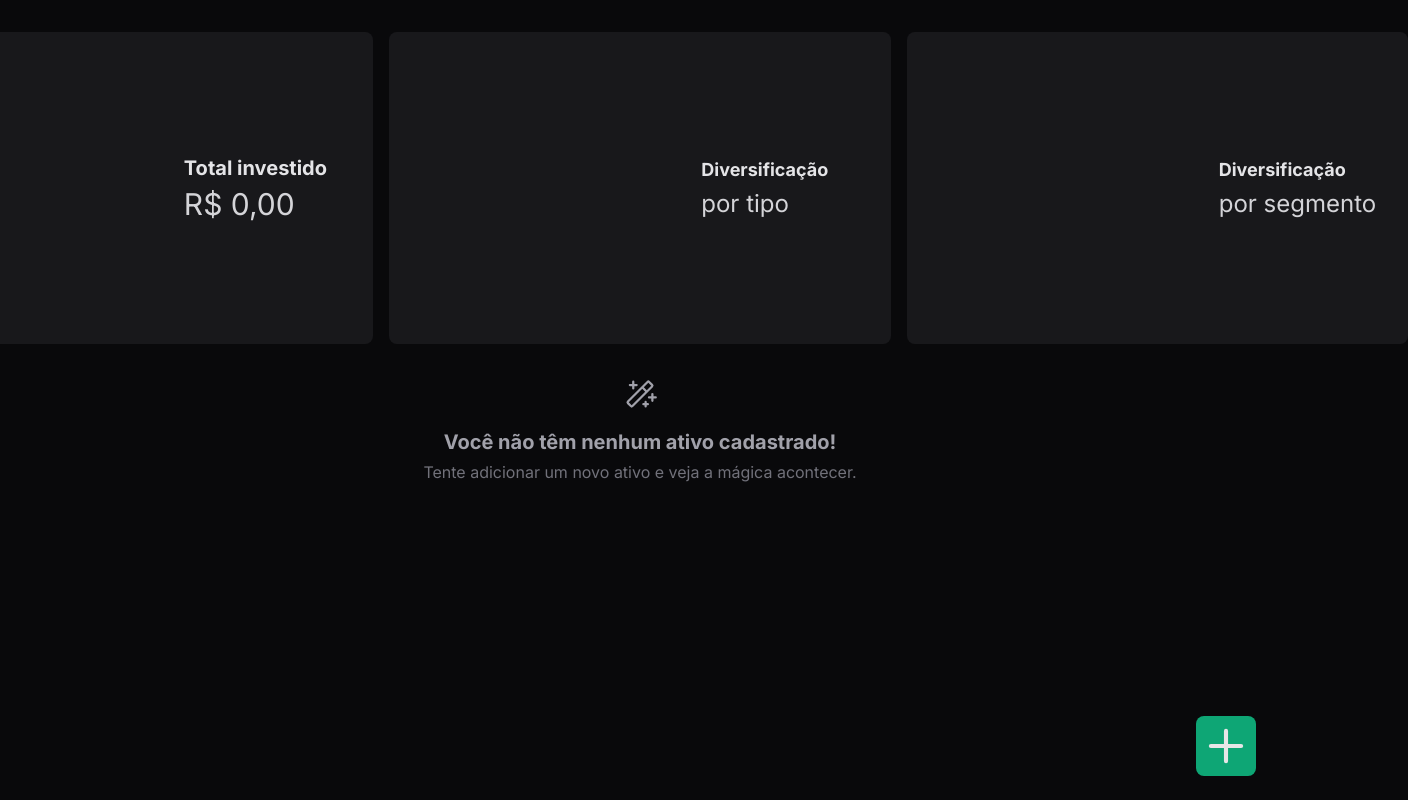
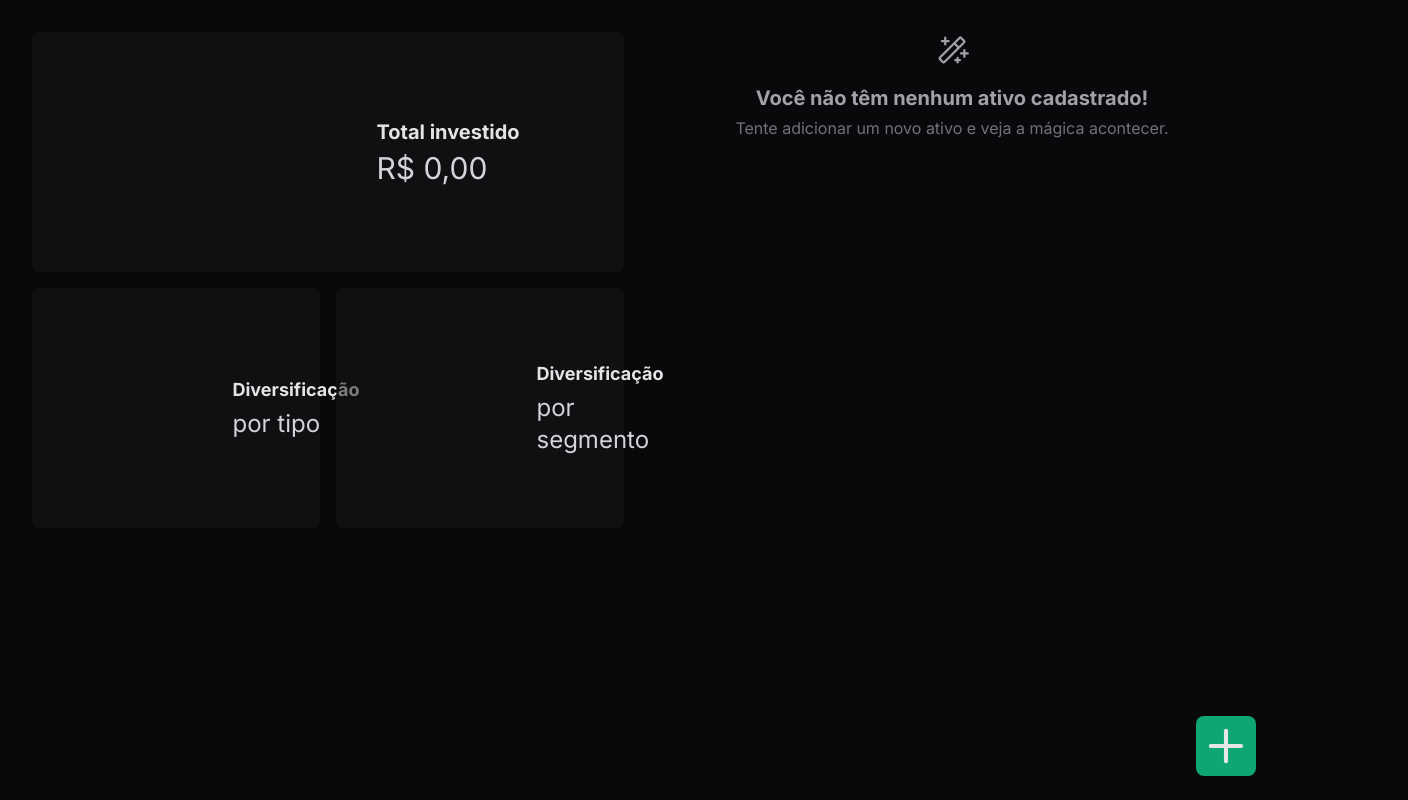
Before and after one commit to diegonatalo/GraphFII, a Next.js app: page / in a window 1280 px wide. Shown: the whole page, 1408 px wide, since content can reach past the window. Built offline with nearby package versions, Linux system fonts and the light colour scheme.

Commit message:
update files

```diff
--- a/src/app/components/Charts/AllChart.tsx
+++ b/src/app/components/Charts/AllChart.tsx
@@ -9,7 +9,7 @@ import { Doughnut } from 'react-chartjs-2'
 ChartJS.register(ArcElement, Tooltip)
 
 export const AllChart = () => {
-  const { fiis } = useStore()
+  const { fiis, totalAmount } = useStore()
   const { labels, data } = GenerateChartData(fiis)
 
   const chartData = {
@@ -26,8 +26,10 @@ export const AllChart = () => {
   }
 
   return (
+    <div className="col-span-2 flex items-center justify-center gap-4 rounded-lg bg-zinc-900/50 p-2">
+      <div>
         <Doughnut
-      className="w-[100px]"
+          className="w-[14rem]"
           data={chartData}
           options={{
             cutout: 80,
@@ -49,5 +51,14 @@ export const AllChart = () => {
             }
           }}
         />
+      </div>
+
+      <div className="flex flex-col gap-1">
+        <h1 className="text-xl font-bold text-zinc-200">Total investido</h1>
+        <span className="text-3xl text-zinc-300">
+          {TransformaEmReais(totalAmount)}
+        </span>
+      </div>
+    </div>
   )
 }
--- a/src/app/components/Charts/SegmentChart.tsx
+++ b/src/app/components/Charts/SegmentChart.tsx
@@ -35,7 +35,10 @@ export const SegmentChart = () => {
   }
 
   return (
+    <div className="flex items-center justify-center gap-4 rounded-lg bg-zinc-900/50 p-2">
+      <div>
         <Doughnut
+          className="w-[14rem]"
           data={chartData}
           options={{
             cutout: 80,
@@ -57,5 +60,12 @@ export const SegmentChart = () => {
             }
           }}
         />
+      </div>
+
+      <div className="flex flex-col gap-1">
+        <h1 className="text-lg font-bold text-zinc-200">Diversificação</h1>
+        <span className="text-2xl text-zinc-300">por segmento</span>
+      </div>
+    </div>
   )
 }
--- a/src/app/components/Charts/TypeChart.tsx
+++ b/src/app/components/Charts/TypeChart.tsx
@@ -30,7 +30,10 @@ export const TypeChart = () => {
   }
 
   return (
+    <div className="flex items-center justify-center gap-4 rounded-lg bg-zinc-900/50 p-2">
+      <div>
         <Doughnut
+          className="w-[14rem]"
           data={chartData}
           options={{
             cutout: 80,
@@ -52,5 +55,12 @@ export const TypeChart = () => {
             }
           }}
         />
+      </div>
+
+      <div className="flex flex-col gap-1">
+        <h1 className="text-lg font-bold text-zinc-200">Diversificação</h1>
+        <span className="text-2xl text-zinc-300">por tipo</span>
+      </div>
+    </div>
   )
 }
--- a/src/app/components/FiisTable/index.tsx
+++ b/src/app/components/FiisTable/index.tsx
@@ -12,7 +12,7 @@ export const FiisTable = () => {
   return (
     <>
       {fiis.length > 0 ? (
-        <table className="w-full max-w-[800px]">
+        <table className="w-full">
           <thead>
             <tr>
               <th></th>
--- a/src/app/page.tsx
+++ b/src/app/page.tsx
@@ -5,52 +5,19 @@ import { SegmentChart } from './components/Charts/SegmentChart'
 import { TypeChart } from './components/Charts/TypeChart'
 import { AddFiiDialog } from './components/Dialogs/AddFiiDialog'
 import { FiisTable } from './components/FiisTable'
-import { TransformaEmReais } from './functions'
-import { useStore } from './store'
 
 export default function Home() {
-  const { totalAmount } = useStore()
+  return (
+    <main className="flex w-full gap-8 p-8">
+      <div className="grid w-full grid-cols-2 gap-4">
+        <AllChart />
 
-  return (
-    <main className="flex w-full flex-col items-center gap-8 p-8">
-      <div className="flex w-max flex-col gap-4 lg:grid lg:grid-cols-3">
-        <div className="flex items-center gap-4 rounded-lg bg-zinc-900 p-4 pr-8">
-          <div className="w-[280px] p-4">
-            <AllChart />
-          </div>
+        <TypeChart />
 
-          <div className="flex flex-col gap-1">
-            <h1 className="text-xl font-bold text-zinc-200">Total investido</h1>
-            <span className="text-3xl text-zinc-300">
-              {TransformaEmReais(totalAmount)}
-            </span>
-          </div>
-        </div>
-
-        <div className="flex items-center gap-4 rounded-lg bg-zinc-900 p-4 pr-8">
-          <div className="w-[280px] p-4">
-            <TypeChart />
-          </div>
-
-          <div className="flex flex-col gap-1">
-            <h1 className="text-lg font-bold text-zinc-200">Diversificação</h1>
-            <span className="text-2xl text-zinc-300">por tipo</span>
-          </div>
-        </div>
-
-        <div className="flex items-center gap-4 rounded-lg bg-zinc-900 p-4 pr-8">
-          <div className="w-[280px] p-4">
-            <SegmentChart />
-          </div>
-
-          <div className="flex flex-col gap-1">
-            <h1 className="text-lg font-bold text-zinc-200">Diversificação</h1>
-            <span className="text-2xl text-zinc-300">por segmento</span>
-          </div>
-        </div>
+        <SegmentChart />
       </div>
 
-      <div className="flex w-full flex-col items-center gap-8">
+      <div className="flex w-full gap-8">
         <FiisTable />
       </div>
 
```
Lines whose indentation alone changed are shown as unchanged.
